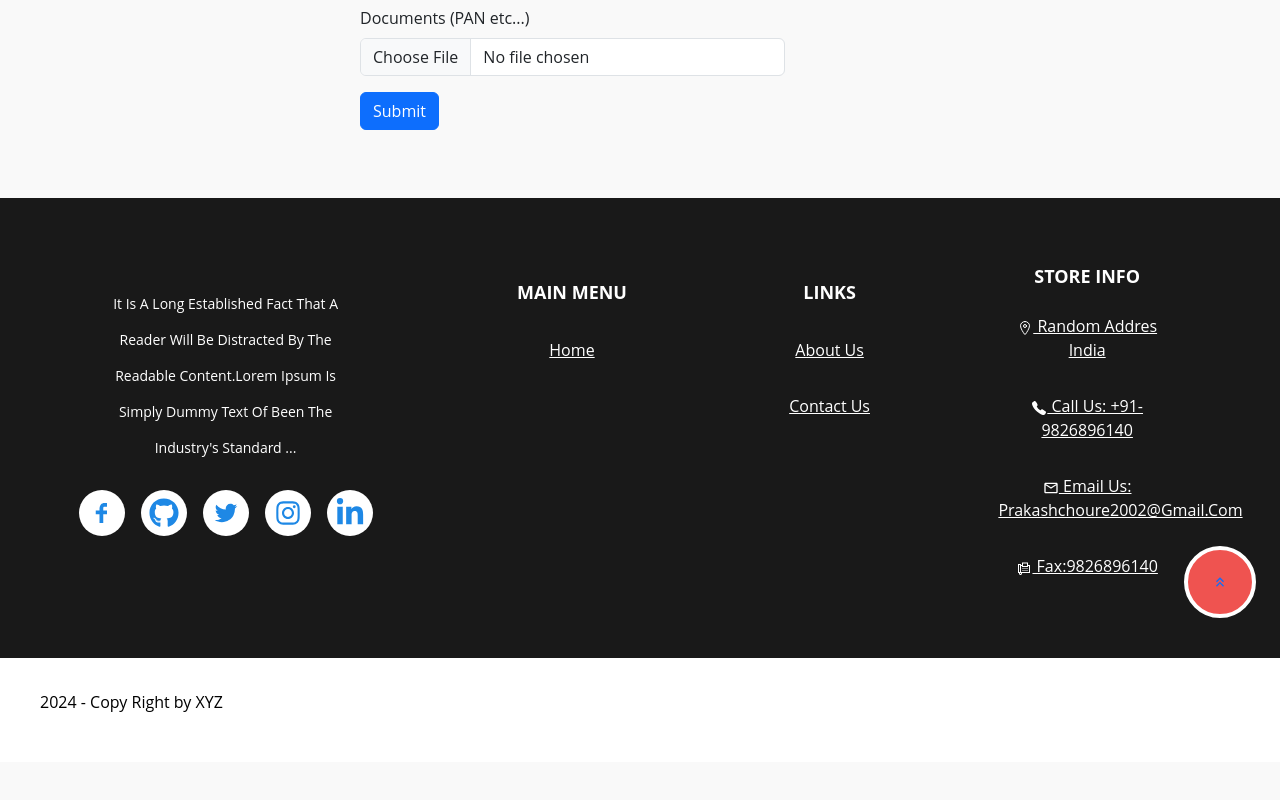
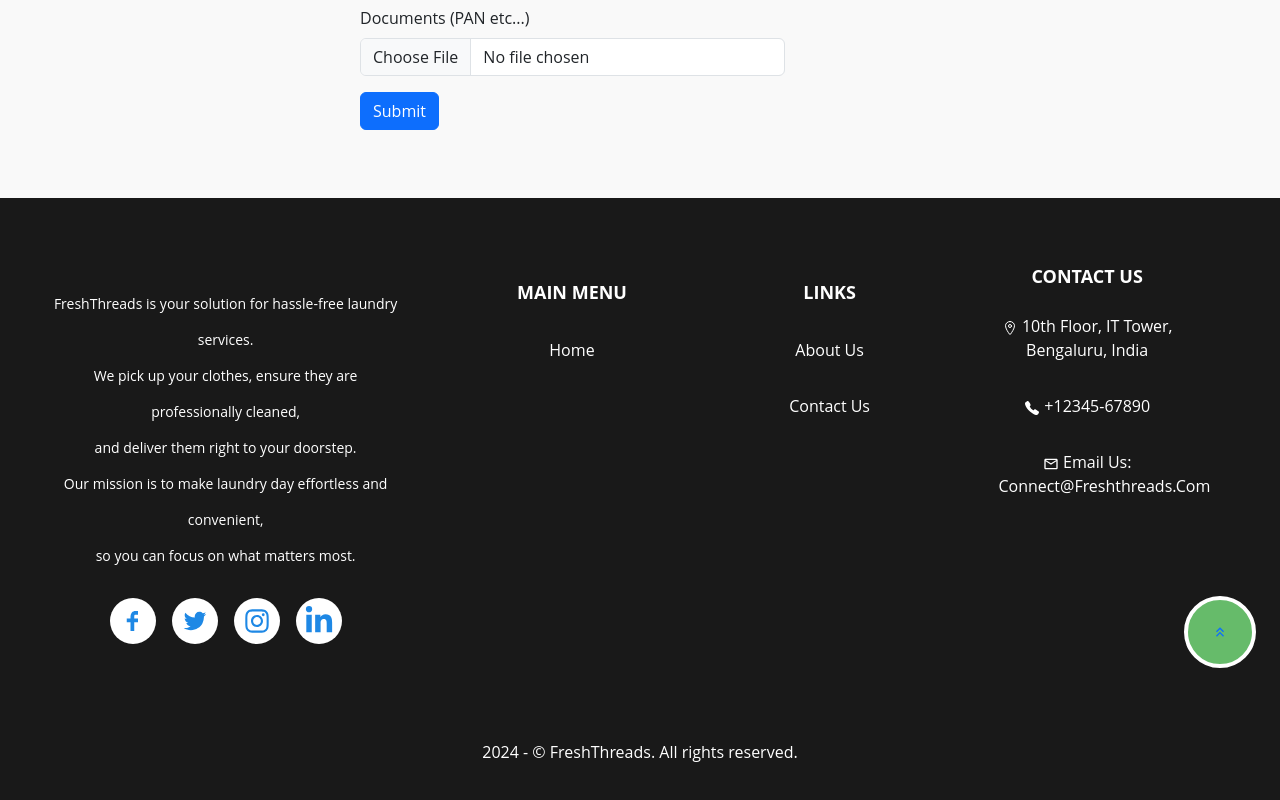
Before and after one commit to PratyushMahajan/LaundryProject, a React (Vite) app: page /partner in a window 1280 px wide. Shown: the part 880-1680 px from the top of the page. Before the commit the page ends 1642 px from the top, so only its background shows below. Built offline with nearby package versions, Linux system fonts and the light colour scheme.

Commit message:
Updated Footer

```diff
--- a/src/Components/Commonfile/Footer.jsx
+++ b/src/Components/Commonfile/Footer.jsx
@@ -1,6 +1,6 @@
 import React, { useEffect, useState } from 'react'
 import { TiSocialFacebook } from "react-icons/ti";
-import { FaPinterest } from "react-icons/fa";
+
 import { TiSocialTwitter } from "react-icons/ti";
 import { AiOutlineInstagram } from "react-icons/ai";
 import { FaLinkedinIn } from "react-icons/fa";
@@ -25,31 +25,29 @@ const Footer = () => {
       <div className="w-full min-h-[98%] bg-[#000000] bg-opacity-90 flex flex-col md:flex-row gap-20 py-10 px-5 relative">
         <div className="w-full py-6 text-center md:w-[30%] h-[100%]">
           <img className='ml-[25%] md:ml-12'  alt=""  />
-          <p className='leading-9 mt-6 text-sm text-capitalize text-center flex flex-col text-white '>It is a long established fact that a <br /> reader will be distracted by the <br /> readable content.Lorem Ipsum is <br /> simply dummy text of been the <br /> industry's standard ...</p>
+          <p className='leading-9 mt-6 text-sm text-center flex flex-col text-white '>FreshThreads is your solution for hassle-free laundry services. <br /> We pick up your clothes, ensure they are professionally cleaned,<br /> and deliver them right to your doorstep.<br /> Our mission is to make laundry day effortless and convenient,<br /> so you can focus on what matters most.</p>
           <div className="flex justify-center items-center md:ml-0 gap-3 md:gap-4 mt-6 ">
 
             <div className="p-2 bg-white rounded-full">
-              <a href="www.linkedin.com/in/prakash-choure-3087b71b2" target="_blank" rel="noopener noreferrer">
-      <TiSocialFacebook className="text-blue-600 text-3xl" />
-    </a>
+              <a href="/" target="_blank" rel="noopener noreferrer">
+                <TiSocialFacebook className="text-blue-600 text-3xl" />
+              </a>
 
 
             </div>
 
-            <div className="p-2 bg-white rounded-full">  <a href="https://github.com/PrakashChoure2002" target="_blank" rel="noopener noreferrer">
-      <FaGithub className="text-blue-600 text-3xl" /></a></div>
-            <div className="p-2 bg-white rounded-full"> <a href="https://github.com/PrakashChoure2002" target="_blank" rel="noopener noreferrer">
+            <div className="p-2 bg-white rounded-full"> <a href="/" target="_blank" rel="noopener noreferrer">
       <TiSocialTwitter className="text-blue-600 text-3xl" /></a></div>
-            <div className="p-2 bg-white rounded-full"> <a href="https://www.instagram.com/prakashchoure_12/" target="_blank" rel="noopener noreferrer">
+            <div className="p-2 bg-white rounded-full"> <a href="/" target="_blank" rel="noopener noreferrer">
       <AiOutlineInstagram className="text-blue-600 text-3xl" /></a></div>
-            <div className="p-2 bg-white rounded-full">    <a href="www.linkedin.com/in/prakash-choure-3087b71b2" target="_blank" rel="noopener noreferrer">
+            <div className="p-2 bg-white rounded-full">    <a href="/" target="_blank" rel="noopener noreferrer">
       <FaLinkedinIn className="text-blue-600 text-3xl" />
     </a></div>
           </div>
         </div>
         <div className="text-capitalize flex flex-col text-white text-center py-6 w-full md:w-[15%] h-[100%]">
           <h1 className="my-3 block font-bold text-lg">MAIN MENU</h1>
-          <a href="https://github.com/PrakashChoure2002" className="my-3 block  text-white ">Home</a>
+          <a href="/" className="my-3 block  text-white text-decoration-none">Home</a>
           {/* <a href="www.linkedin.com/in/prakash-choure-3087b71b2" className="my-3 block">Search</a>
           <a href="https://github.com/PrakashChoure2002" className="my-3 block">Privicy Policy</a>
           <a href="www.linkedin.com/in/prakash-choure-3087b71b2" className="my-3 block">Shipping Info</a>
@@ -67,8 +65,8 @@ const Footer = () => {
         </div> */}
         <div className="text-capitalize flex flex-col text-white text-center py-6 w-full md:w-[15%] h-[100%]">
           <h1 className="my-3 block font-bold text-lg">LINKS</h1>
-          <a href="https://github.com/PrakashChoure2002" className="my-3 block  text-white">About Us</a>
-          <a href="www.linkedin.com/in/prakash-choure-3087b71b2" className="my-3 block  text-white">Contact Us</a>
+          <a href="/" className="my-3 block  text-white text-decoration-none">About Us</a>
+          <a href="/" className="my-3 block  text-white text-decoration-none">Contact Us</a>
           {/* <a href="https://github.com/PrakashChoure2002" className="my-3 block">Faq</a>
           <a href="www.linkedin.com/in/prakash-choure-3087b71b2" className="my-3 block">Portfolio</a>
           <a href="www.linkedin.com/in/prakash-choure-3087b71b2" className="my-3 block">Search</a>
@@ -76,16 +74,15 @@ const Footer = () => {
           <a href="https://github.com/PrakashChoure2002" className="my-3 block">Lookbook</a> */}
         </div>
         <div className="text-capitalize flex flex-col text-white text-center py-6 w-full md:w-[15%] h-[100%]">
-          <h1 className='font-bold text-lg'>STORE INFO</h1>
-          <a href="www.linkedin.com/in/prakash-choure-3087b71b2" className="my-3 block  text-white"><IoLocationOutline className='inline-block  text-white' />   Random Addres  <br />  India</a>
-          <a href="https://github.com/PrakashChoure2002" className="my-3 block  text-white"><IoCall className='inline-block  text-white' /> Call Us: +91-9826896140</a>
-          <a href="https://github.com/PrakashChoure2002" className="my-3 block  text-white"><MdOutlineEmail className='inline-block  text-white' /> Email Us: <br /> prakashchoure2002@gmail.com</a>
-          <a href="www.linkedin.com/in/prakash-choure-3087b71b2" className="my-3 block  text-white"><LiaFaxSolid className='inline-block  text-white' /> Fax:9826896140 </a>
+          <h1 className='font-bold text-lg'>CONTACT US</h1>
+          <a href="https://maps.app.goo.gl/kYSZfpQgqBUz9yAG8" target='_blank' className="my-3 block  text-white text-decoration-none"><IoLocationOutline className='inline-block  text-white' />   10th Floor, IT Tower, Bengaluru,  India</a>
+          <a href="tel:+1234567890" target='_blank' className="my-3 block  text-white text-decoration-none"><IoCall className='inline-block  text-white text-decoration-none' /> +12345-67890</a>
+          <a href="mailto:connect@freshthreads.com" target='_blank' className="my-3 block  text-white text-decoration-none"><MdOutlineEmail className='inline-block  text-white' /> Email Us: <br /> connect@freshthreads.com</a>
         </div>
-        <div className="absolute right-6 bottom-10 p-4 bg-red-400 rounded-full border-4 border-white"><a href=""><MdKeyboardDoubleArrowUp /></a></div>
+        <div className="absolute right-6 bottom-10 p-4 bg-green-400 rounded-full border-4 border-white"><a href=""><MdKeyboardDoubleArrowUp /></a></div>
       </div>
-      <div className="ftr w-full py-8 px-10 text-black bg-[#FFFFFF]">
-        <p className='text-black'>{currentYear} -   Copy Right by XYZ</p>
+      <div className="ftr w-full py-8 px-10 bg-[#000000] bg-opacity-90">
+        <p className='text-white text-center'>{currentYear} -   &copy; FreshThreads. All rights reserved.</p>
       </div>
     </div>
   )
--- a/src/Components/Commonfile/NavBar1.jsx
+++ b/src/Components/Commonfile/NavBar1.jsx
@@ -30,7 +30,7 @@ const NavBar1 = () => {
     <div className=" hidden lg:flex   justify-between items-center ">
         <div className="flex space-x-8 items-center ">
 
-        <Link to="/" className="py-4 px-2 font-semibold hover:text-green-500 transition duration-300"> <Button  variant="gradient  " className='p-2 '> Home</Button></Link>
+    <Link to="/" className="py-4 px-2 font-semibold hover:text-green-500 transition duration-300"> <Button  variant="gradient" className='p-2 '> Home</Button></Link>
     <Link to="/about" className="py-4 px-2 font-semibold hover:text-green-500 transition duration-300"> <Button variant="gradient" className='p-2'> About US</Button></Link>
     <Link to="/ourservice" className="py-4 px-2 font-semibold hover:text-green-500 transition duration-300"> <Button variant="gradient" className='p-2'> Our Services</Button></Link>
     <Link to="/ourclient" className="py-4 px-2 font-semibold hover:text-green-500 transition duration-300"> <Button variant="gradient" className='p-2'> Our Clients</Button></Link>
--- a/src/Components/FrontCards/Cards.jsx
+++ b/src/Components/FrontCards/Cards.jsx
@@ -21,15 +21,15 @@ const Cards = () => {
         className="m-0 w-2/5 shrink-0 rounded-r-none"
       >
         <img
-          src="https://images.unsplash.com/photo-1522202176988-66273c2fd55f?ixlib=rb-4.0.3&ixid=MnwxMjA3fDB8MHxwaG90by1wYWdlfHx8fGVufDB8fHx8&auto=format&fit=crop&w=1471&q=80"
+          src="https://t3.ftcdn.net/jpg/06/81/26/90/360_F_681269043_IPTzItGqLolggMXPn8RR5ul3U3mSfuSB.jpg"
           alt="card-image"
           className="h-full w-full object-cover"
         />
       </CardHeader>
       <CardBody>
-        <Typography variant="h6" color="gray" className="mb-4 uppercase">
+        {/* <Typography variant="h6" color="gray" className="mb-4 uppercase">
           startups
-        </Typography>
+        </Typography>*/}
         <Typography variant="h2" color="blue-gray" className="mb-8">
 
           WASH AND FOLD
@@ -88,10 +88,10 @@ const Cards = () => {
 
       </div>
 
-      <div className='ml-8 transition duration-300 ease-in-out transform hover:scale-105 hover:shadow-lg hover:bg-blue-gray-200'>
+      {/*<div className='ml-8 transition duration-300 ease-in-out transform hover:scale-105 hover:shadow-lg hover:bg-blue-gray-200'>
         <CardsThird />
 
-      </div>
+      </div>*/}
 
 
 
--- a/src/Components/FrontCards/CardsSec.jsx
+++ b/src/Components/FrontCards/CardsSec.jsx
@@ -18,18 +18,18 @@ const CardsSec = () => {
         className="m-0 w-2/5 shrink-0 rounded-r-none"
       >
         <img
-          src="https://images.unsplash.com/photo-1522202176988-66273c2fd55f?ixlib=rb-4.0.3&ixid=MnwxMjA3fDB8MHxwaG90by1wYWdlfHx8fGVufDB8fHx8&auto=format&fit=crop&w=1471&q=80"
+          src="https://img.freepik.com/premium-photo/young-man-working-drycleaning-salon_392895-222629.jpg?semt=ais_hybrid"
           alt="card-image"
           className="h-full w-full object-cover"
         />
       </CardHeader>
       <CardBody>
-        <Typography variant="h6" color="gray" className="mb-4 uppercase">
+        {/*<Typography variant="h6" color="gray" className="mb-4 uppercase">
           startups
-        </Typography>
+        </Typography>*/}
         <Typography variant="h2" color="blue-gray" className="mb-8">
 
-        Dry Cleaning
+        DRY CLEANING
         </Typography>
         <Typography variant="h4" color="blue-gray" className="mb-6 flex items-center space-x-2">
   <AiFillSchedule />
```
Lines whose indentation alone changed are shown as unchanged.
